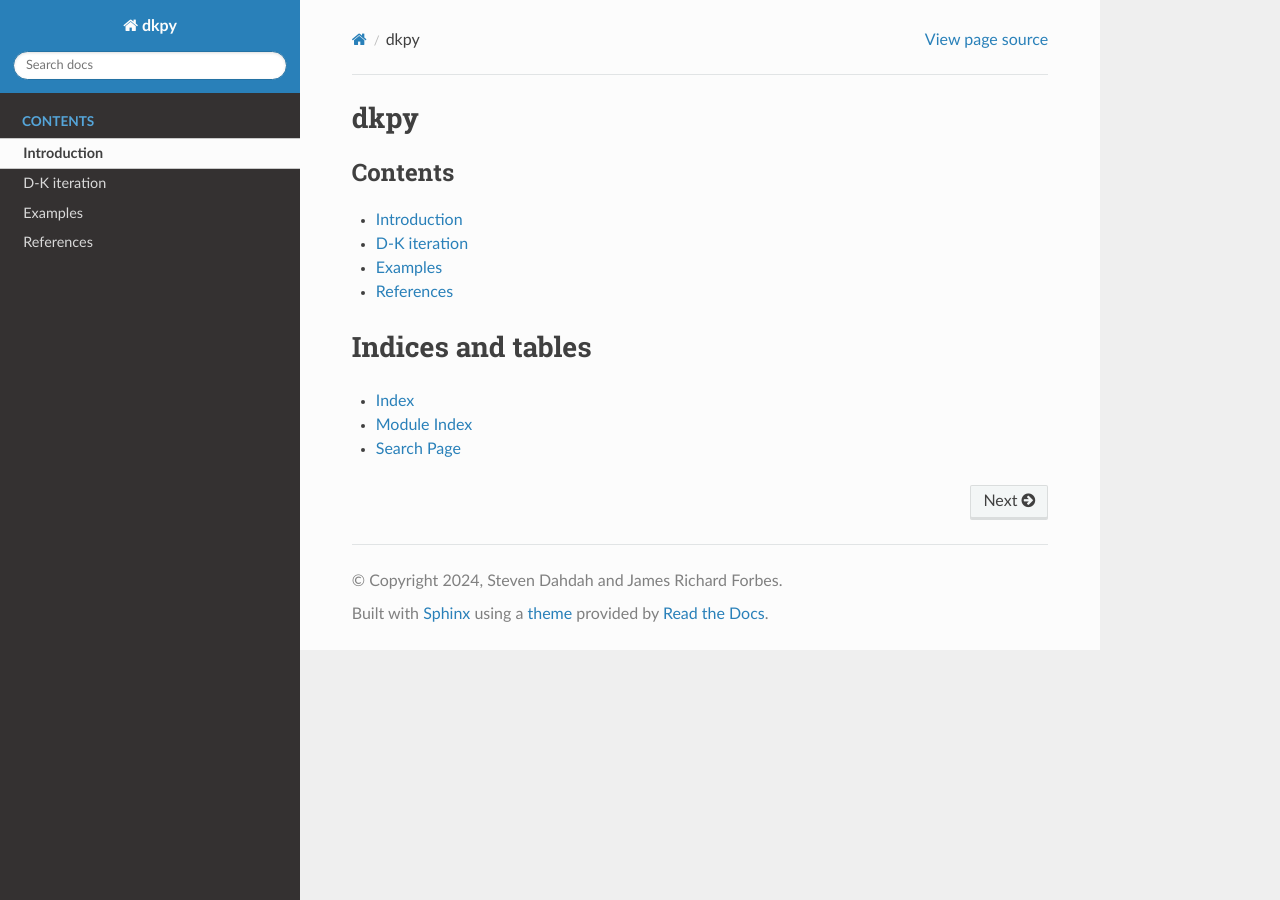
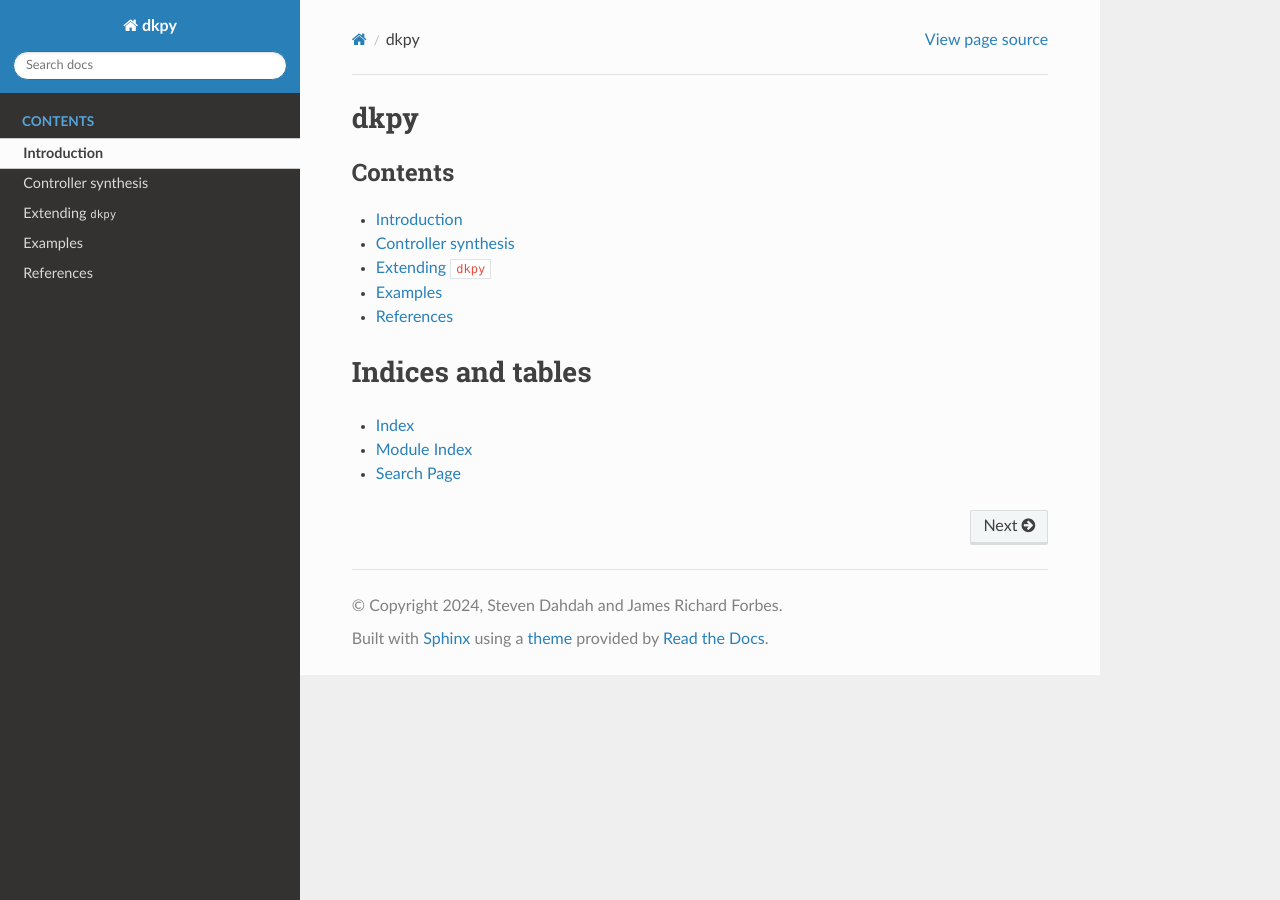
Before and after one commit to decargroup/dkpy, a Sphinx documentation site: the page built from doc/index.rst, in a window 1280 px wide. Built offline with Sphinx 7.4.7 and the Read the Docs theme 3.1.0, drawn with Linux system fonts in a browser that asks for light colours.

```diff
--- a/doc/dkpy.rst
+++ b/doc/dkpy.rst
@@ -1,2 +1,17 @@
-D-K iteration
-=============
+Controller synthesis
+====================
+
+.. autosummary::
+   :toctree: _autosummary/
+
+   dkpy.HinfSynSlicot
+   dkpy.HinfSynLmi
+   dkpy.HinfSynLmiBisection
+
+
+Extending ``dkpy``
+==================
+.. autosummary::
+   :toctree: _autosummary/
+
+   dkpy.ControllerSynthesis
```
